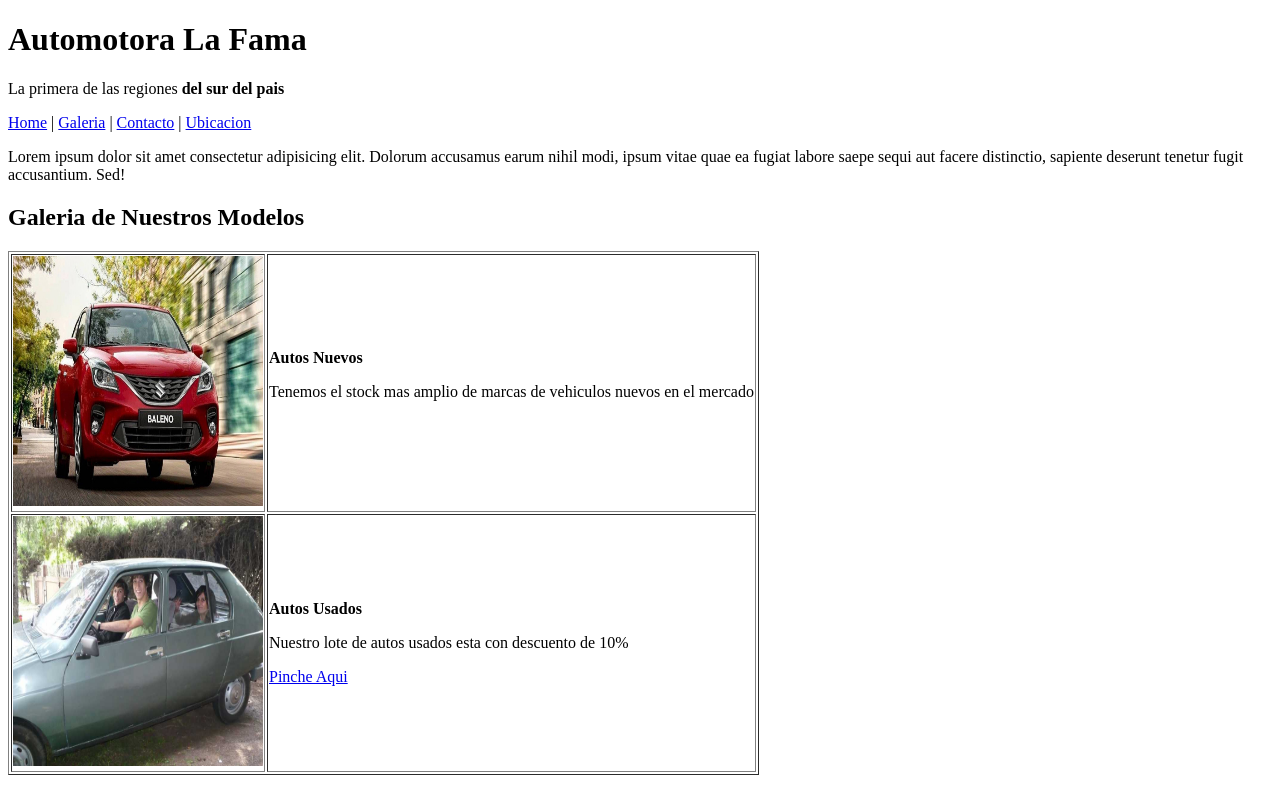
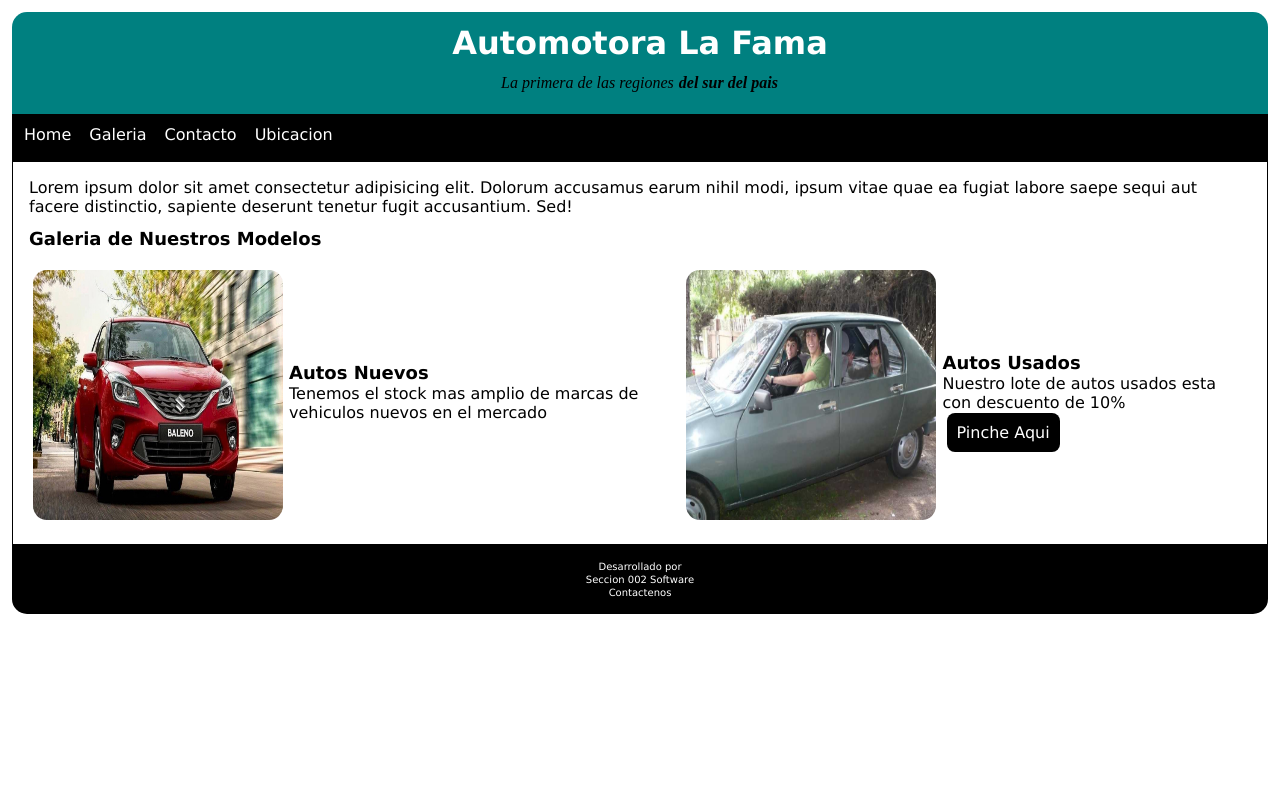
Before and after one commit to Beltraneds/la_fama, a plain HTML site: page galeria.html in a window 1280 px wide. Drawn offline with Linux system fonts and the light colour scheme.

Commit message:
Confirmado

```diff
--- /dev/null
+++ b/css/estilos.css
@@ -0,0 +1,28 @@
+* {
+
+    margin: 0;
+}
+
+h1 {
+    text-align: center;
+    color: red;
+    font-family: Arial, Helvetica, sans-serif;
+}
+
+#titulo{
+    text-align: center;
+    font-family: Impact, Haettenschweiler, 'Arial Narrow Bold', sans-serif;
+    font-size: xx-large;
+}
+
+.titulos{
+    text-align: center;
+    font-family: fantasy;
+    font-style: italic;
+    font-size: xx-large;
+    margin-top: 25px;
+    margin-bottom: 15px;
+}
+.texto{
+    margin: 10px;
+}
--- /dev/null
+++ b/css/la_fama.css
@@ -0,0 +1,105 @@
+* {
+    margin: 0;
+    padding: 1px;
+}
+
+.contenedor {
+    padding: 10px;
+}
+
+/* cabecera */
+.header {
+    background-color: teal;
+    padding: 10px;
+    text-align: center;
+    border-radius: 15px 15px 0px 0px;
+}
+.header h1{
+    color: white;
+    margin-bottom: 10px;
+    font-family: Verdana, Geneva, Tahoma, sans-serif;
+}
+.header p{
+    margin-bottom: 10px;
+    font-style: italic;
+}
+
+/* contenido de la pagina web*/
+.contenido {
+    border: solid 1px black;
+    padding: 15px;
+}
+.contenido p{
+    font-family: Verdana, Geneva, Tahoma, sans-serif;
+    font-size: medium;
+    margin-bottom: 10px;
+}
+.contenido h3{
+    font-family: Impact, Haettenschweiler, 'Arial Narrow Bold', sans-serif;
+    margin-bottom: 10px;
+}
+.contenido ol{
+    margin: 15px;
+}
+
+/* barra de navegacion */
+.navegacion {
+    background-color: black;
+    height: 45px;
+}
+.navegacion li{
+    display: block;
+    float: left;
+    padding: 8px;
+}
+.navegacion li a{
+    text-decoration: none;
+    font-family: Verdana, Geneva, Tahoma, sans-serif;
+    color: white;
+}
+.navegacion li:hover{
+    background-color: violet;
+}
+
+.footer{
+    background-color: black;
+    color: white;
+    padding: 15px;
+    text-align: center;
+    font-family: Verdana, Geneva, Tahoma, sans-serif;
+    font-size: x-small;
+    border-radius: 0px 0px 15px 15px;
+}
+
+
+/* estilos variados */
+
+.imagenes {
+    border-radius: 15px;
+}
+.imagenes:hover{
+    filter: brightness(0.5);
+    transition: 0.5s;
+}
+.subtitulo {
+    font-family: Verdana, Geneva, Tahoma, sans-serif;
+    font-size: large;
+    margin-bottom: 15px;
+}
+.boton{
+    background-color: black;
+    color: white;
+    text-decoration: none;
+    font-family: Verdana, Geneva, Tahoma, sans-serif;
+    padding: 10px;
+    margin: 5px;
+    border-radius: 8px;
+}
+.boton:hover{
+    color: gray;
+    transition: 0.5s;
+}
+.pa{
+    margin: 10px;
+    font-family: Verdana, Geneva, Tahoma, sans-serif;
+}
--- a/galeria.html
+++ b/galeria.html
@@ -6,42 +6,80 @@
     <meta http-equiv="X-UA-Compatible" content="IE=edge">
     <meta name="viewport" content="width=device-width, initial-scale=1.0">
     <title>Galeria</title>
+    <link type="text/css" rel="stylesheet" href="css/la_fama.css">
 </head>
 
 <body>
+
+    <!-- contenedor de toda la pagina -->
+    <div class="contenedor">
+        <!-- cabecera de la pagina -->
+        <div class="header">
+            <header>
                 <h1>Automotora La Fama</h1>
                 <p>La primera de las regiones <b>del sur del pais</b> </p>
+            </header>
+        </div>
 
-    <p>
-        <a href="index.html">Home</a> |
-        <a href="galeria.html">Galeria</a> |
-        <a href="contacto.html">Contacto</a> |
-        <a href="ubicacion.html">Ubicacion</a>
-     </p>
+        <!-- barra de navegacion -->
+        <div class="navegacion">
+            <nav>
+                <ol>
+                    <li><a href="index.html">Home</a></li>
+                    <li><a href="galeria.html">Galeria</a></li>
+                    <li><a href="contacto.html">Contacto</a></li>
+                    <li><a href="ubicacion.html">Ubicacion</a></li>
+                </ol>
+            </nav>
+        </div>
 
-    <p>Lorem ipsum dolor sit amet consectetur adipisicing elit. Dolorum accusamus earum nihil modi, ipsum vitae quae ea
+        <!-- contenido de la pagina web -->
+        <div class="contenido">
+            <p>Lorem ipsum dolor sit amet consectetur adipisicing elit. Dolorum accusamus earum nihil modi, ipsum vitae
+                quae ea
                 fugiat labore saepe sequi aut facere distinctio, sapiente deserunt tenetur fugit accusantium. Sed! </p>
 
-     <h2>Galeria de Nuestros Modelos</h2>
+            <h2 class="subtitulo">Galeria de Nuestros Modelos</h2>
 
-     <table border="1">
+            <table>
                 <tr>
-             <td> <img src="img/auto_nuevo.jpg" alt="" width="250" height="250"> </td>
                     <td>
-                 <b>Autos Nuevos</b>
+                        <img class="imagenes" src="img/auto_nuevo.jpg" alt="" width="250" height="250">
+                    </td>
+                    <td>
+                        <b class="subtitulo">Autos Nuevos</b>
                         <p>Tenemos el stock mas amplio de marcas
                             de vehiculos nuevos en el mercado</p>
                     </td>
-         </tr>
-         <tr>
-             <td> <img src="img/auto_usado.jpg" alt="" width="250" height="250"> </td>
                     <td>
-                 <b>Autos Usados</b>
+                        <a href="galeria_autos_usados.html">
+                           <img class="imagenes" src="img/auto_usado.jpg" alt="" width="250" height="250">
+                        </a>
+                    </td>
+                    <td>
+                        <b class="subtitulo">Autos Usados</b>
                         <p>Nuestro lote de autos usados esta con descuento de 10%</p>
-                 <a href="galeria_autos_usados.html">Pinche Aqui</a>
+                        <a class="boton" href="galeria_autos_usados.html">Pinche Aqui</a>
                     </td>
                 </tr>
             </table>
+
+
+        </div>
+
+        <!-- pie de pagina -->
+        <div class="footer">
+            <p>Desarrollado por</p>
+            <p>Seccion 002 Software</p>
+            <p>Contactenos</p>
+        </div>
+    </div>
+
+
+
+
+
+
 </body>
 
 </html>
```
Also changed, not shown: contacto.html (+1 -0 lines), galeria_autos_usados.html (+52 -19 lines), index.html (+41 -13 lines), ubicacion.html (+1 -0 lines), img/fondo.jpg (added), img/fondo2.jpg (added). Lines whose indentation alone changed are shown as unchanged.
